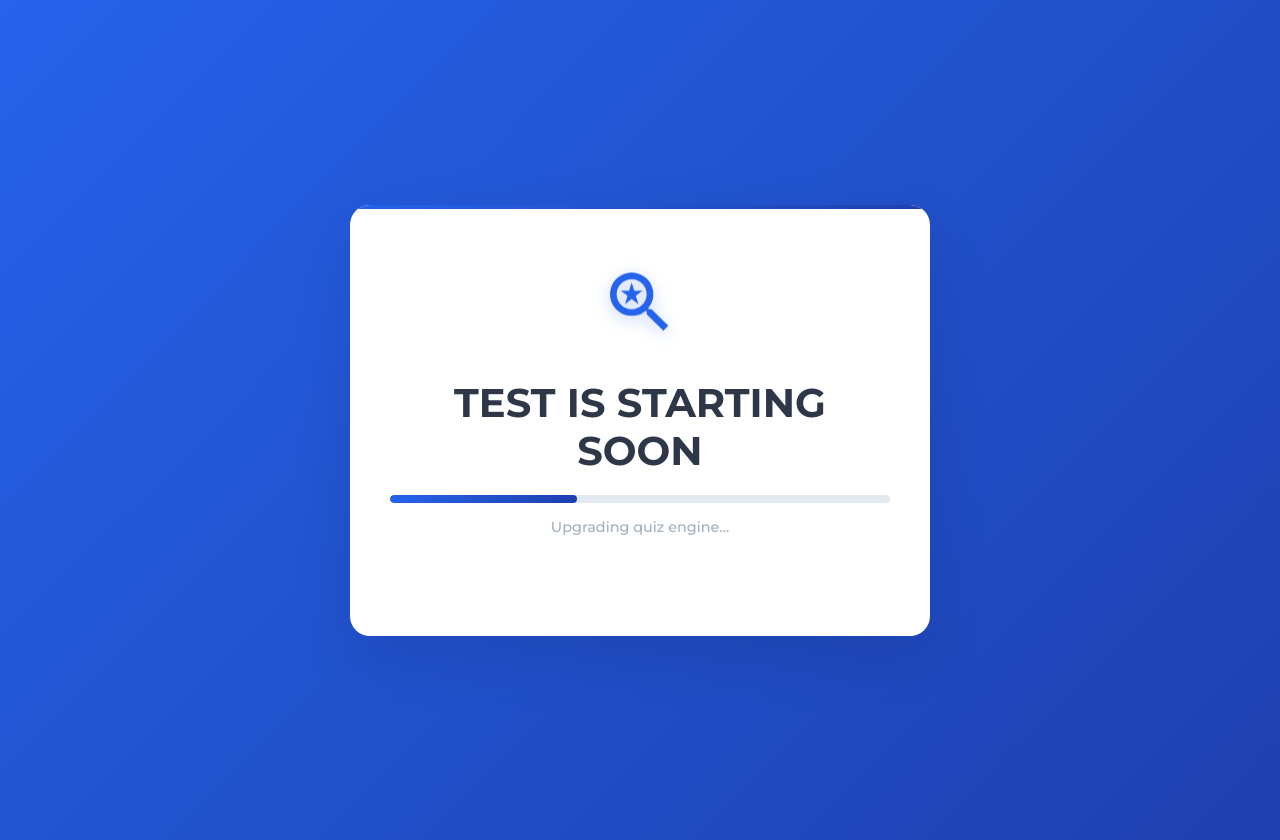
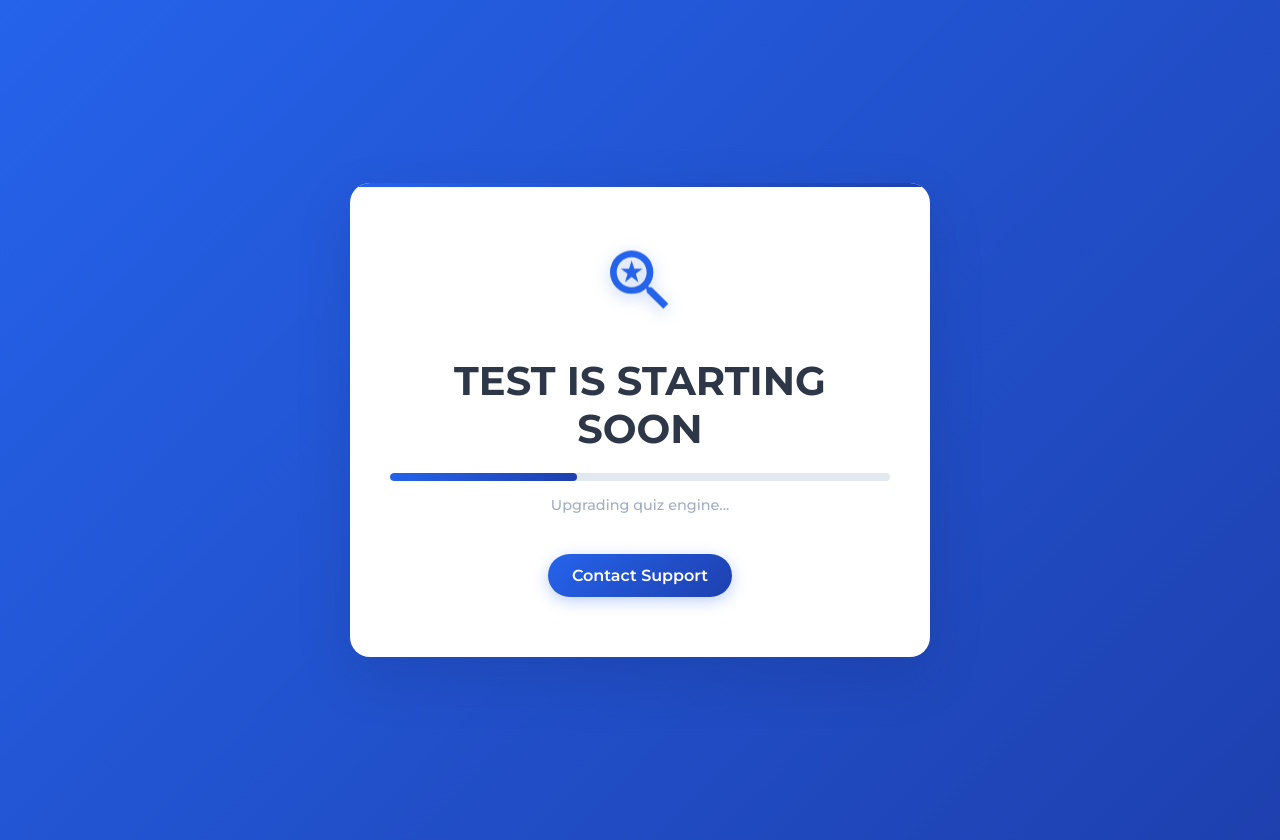
Before and after one commit to kachiDeGreat/quiz-app, a React (Create React App) app: page / in a window 1280 px wide. Built offline with nearby package versions, Linux system fonts and the light colour scheme.

Commit message:
contact link active

```diff
--- a/src/component/underMaintance/MaintenancePage.tsx
+++ b/src/component/underMaintance/MaintenancePage.tsx
@@ -47,9 +47,9 @@ const MaintenancePage: React.FC = () => {
         </div>
 
         <div className="maintenance-contact">
-          {/* <a href="https://wa.link/7fu1sh" className="contact-link">
+          <a href="https://wa.link/7fu1sh" className="contact-link">
             Contact Support
-          </a> */}
+          </a>
           {/* <a href="mailto:mail.ricx@gmail.com" className="contact-link">
             Contact Support
           </a> */}
```
